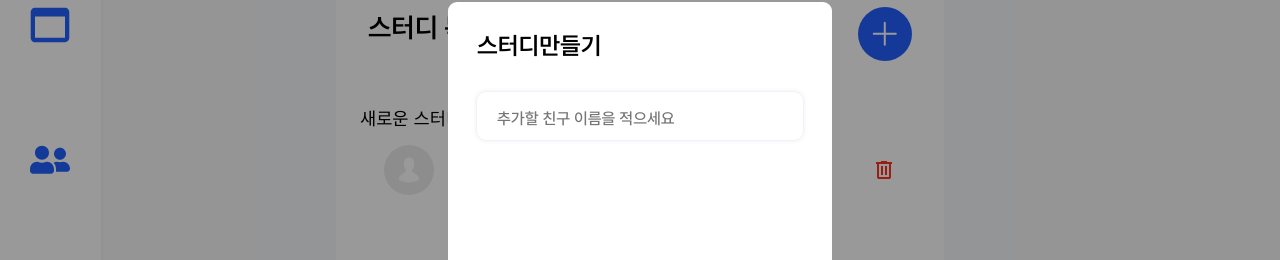
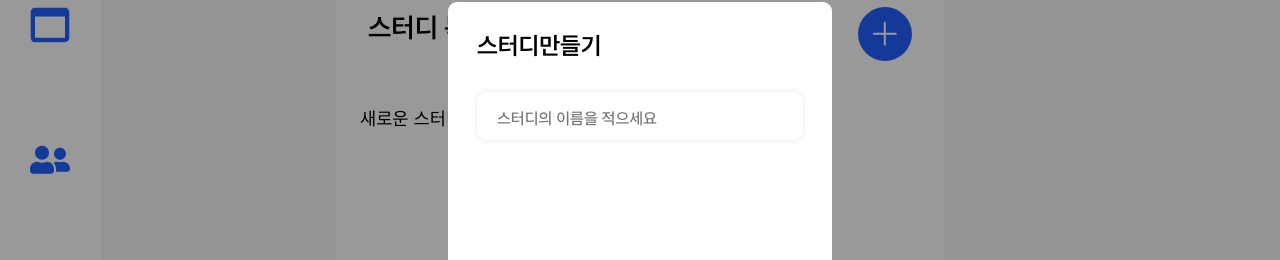
Before and after one commit to fingerprincessWoonrin/FE, a React (Vite) app: page /group in a window 1280 px wide. Both pictures are taken after a click on the element 885 px from the left and 209 px from the top of the page. Shown: the part 174-434 px from the top of the page. Built offline with nearby package versions, Linux system fonts and the light colour scheme.

Commit message:
스터디그룹 기능 추가

```diff
--- a/src/components/StudyList/index.tsx
+++ b/src/components/StudyList/index.tsx
@@ -1,14 +1,26 @@
+import React from "react";
+import * as S from "./style";
 import * as I from "../../assets";
-import * as S from "./style";
 
-const StudyList = () => {
+interface StudyListProps {
+  name: string;
+  onDelete?: () => void;
+}
+
+const StudyList: React.FC<StudyListProps> = ({ name, onDelete }) => {
+  const handleDelete = () => {
+    if (onDelete) {
+      onDelete();
+    }
+  };
+
   return (
     <S.StudyListContainer>
       <S.Profile>
         <I.profile width="50" height="50" />
-        <S.Name>확통</S.Name>
+        <S.Name>{name}</S.Name>
       </S.Profile>
-      <S.DeleteWrapper>
+      <S.DeleteWrapper onClick={handleDelete}>
         <I.deletes />
       </S.DeleteWrapper>
     </S.StudyListContainer>
--- a/src/modals/AddStudyModal/index.tsx
+++ b/src/modals/AddStudyModal/index.tsx
@@ -1,14 +1,34 @@
 import Portal from "../../portal";
 import * as S from "./style";
 import useModal from "../../hooks/useModal";
+import { useState } from "react";
 
-const AddFriendsModal = () => {
+const AddStydyModal = () => {
   const { closeModal } = useModal();
+  const [studyName, setStudyName] = useState("");
+
+  const handleCreateStudy = () => {
+    if (studyName.trim() !== "") {
+      const existingStudies = JSON.parse(localStorage.getItem("studies") ?? "[]") || [];
+
+      const newStudy = { name: studyName };
+      const updatedStudies = [...existingStudies, newStudy];
+
+      localStorage.setItem("studies", JSON.stringify(updatedStudies));
+
+      closeModal();
+    }
+  };
+
   return (
     <Portal onClose={closeModal}>
       <S.ModalContainer>
         <S.Title>스터디만들기</S.Title>
-        <S.SearchBar placeholder="추가할 친구 이름을 적으세요" />
+        <S.SearchBar
+          placeholder="스터디의 이름을 적으세요"
+          value={studyName}
+          onChange={(e) => setStudyName(e.target.value)}
+        />
         <S.AddStudyButton
           width="100%"
           height="3.5rem"
@@ -18,6 +38,7 @@ const AddFriendsModal = () => {
           fontSize="1.1rem"
           fontWeight="500"
           border="none"
+          onClick={handleCreateStudy} // 단계 2
         >
           새로운 스터디 만들기
         </S.AddStudyButton>
@@ -26,4 +47,4 @@ const AddFriendsModal = () => {
   );
 };
 
-export default AddFriendsModal;
+export default AddStydyModal;
--- a/src/pages/Group/index.tsx
+++ b/src/pages/Group/index.tsx
@@ -1,24 +1,52 @@
-import React from "react";
-import * as C from "../../components";
+import React, { useState, useEffect } from "react";
 import * as S from "./style";
 import * as I from "../../assets";
+import * as C from "../../components";
 import useModal from "../../hooks/useModal";
-import AddStudyModal from "../../modals/AddStudyModal";
+import AddStydyModal from "../../modals/AddStudyModal";
+
+interface GroupProps {}
+
+interface Study {
+  name: string;
+}
 
 const Group = () => {
   const { openModal } = useModal();
+  const [studies, setStudies] = useState<Study[]>([]);
+
+  useEffect(() => {
+    const storedStudies = JSON.parse(localStorage.getItem("studies") ?? "[]");
+    setStudies(storedStudies);
+  }, [localStorage.getItem("studies")]);
+
+  const handleDeleteStudy = (index: number) => {
+    const updatedStudies = [...studies];
+    updatedStudies.splice(index, 1);
+    setStudies(updatedStudies);
+    localStorage.setItem("studies", JSON.stringify(updatedStudies));
+  };
 
   return (
     <S.GroupContainer>
       <S.GroupListContainer>
         <S.ListHead>
           <S.Text>스터디 목록</S.Text>
-          <S.AddWrapper onClick={() => openModal(<AddStudyModal />)}>
+          <S.AddWrapper onClick={() => openModal(<AddStydyModal />)}>
             <I.add />
           </S.AddWrapper>
         </S.ListHead>
-        <S.AddFriendsText>새로운 스터디를 추가해 보세요</S.AddFriendsText>
-        <C.StudyList />
+        {studies.length === 0 ? (
+          <S.AddFriendsText>새로운 스터디를 추가해 보세요</S.AddFriendsText>
+        ) : (
+          studies.map((study, index) => (
+            <C.StudyList
+              key={index}
+              name={study.name}
+              onDelete={() => handleDeleteStudy(index)}
+            />
+          ))
+        )}
       </S.GroupListContainer>
     </S.GroupContainer>
   );
```
